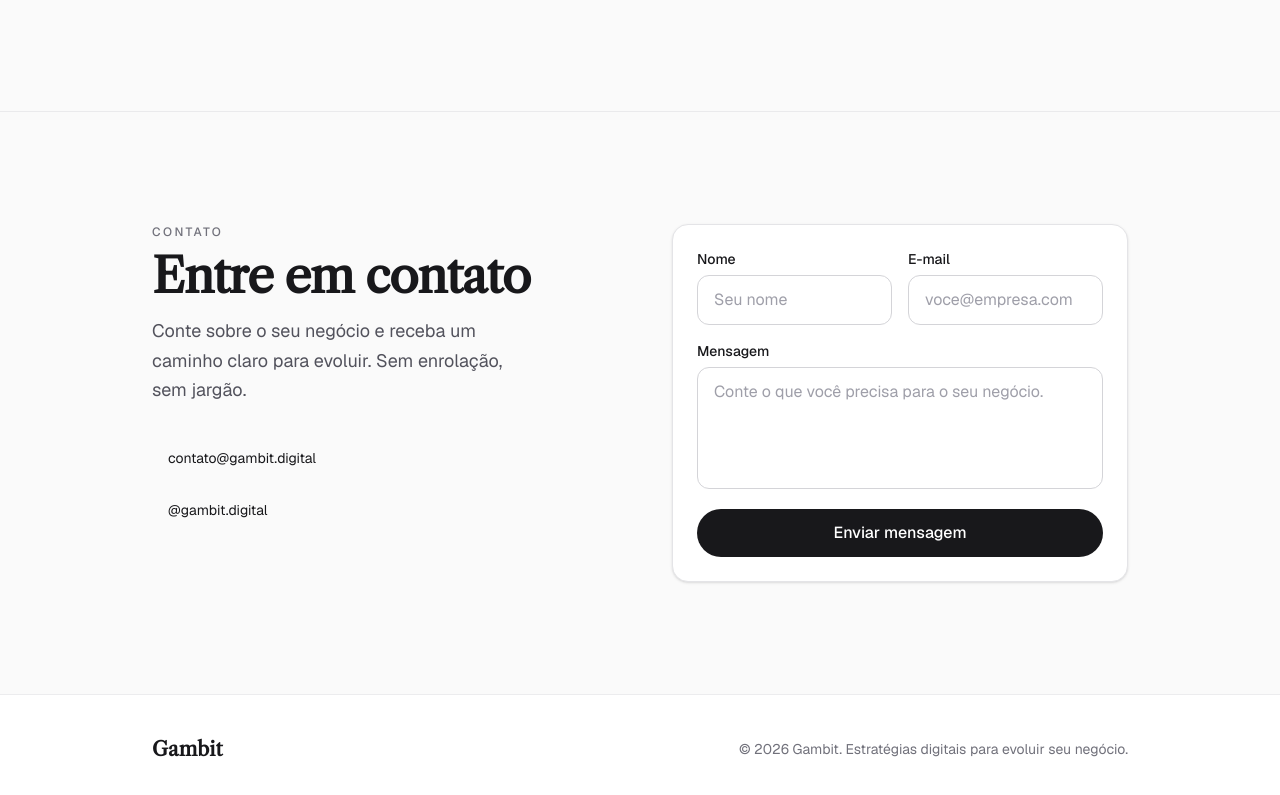
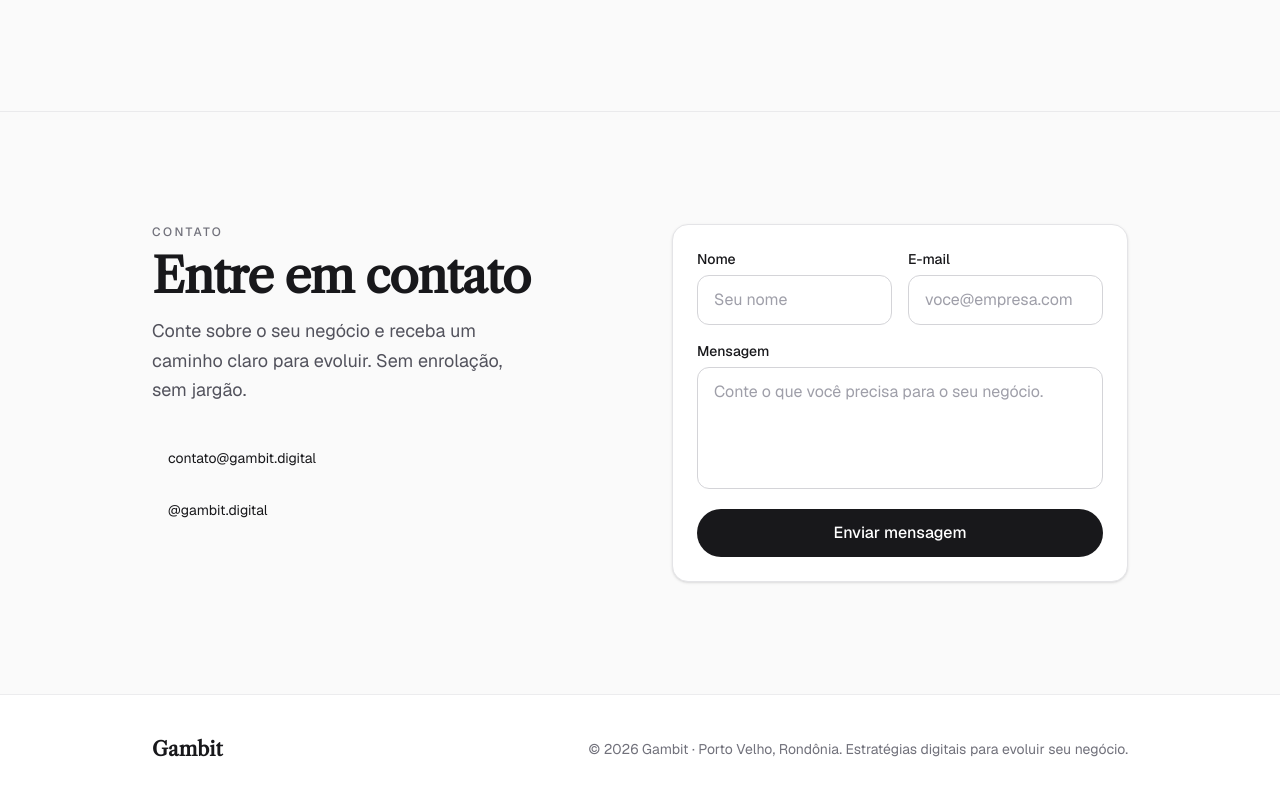
Before and after one commit to Rug-gieri/Timbag, a Next.js app: page / in a window 1280 px wide. Shown: the part 2952-3747 px from the top of the page. Built offline with nearby package versions, Linux system fonts and the light colour scheme.

Commit message:
rodapé: adiciona Porto Velho, Rondônia

```diff
--- a/app/page.tsx
+++ b/app/page.tsx
@@ -351,7 +351,10 @@ export default function Home() {
           <a href="#inicio" className="font-serif text-xl font-semibold text-zinc-900">
             Gambit
           </a>
-          <p>© 2026 Gambit. Estratégias digitais para evoluir seu negócio.</p>
+          <p>
+            © 2026 Gambit · Porto Velho, Rondônia. Estratégias digitais para
+            evoluir seu negócio.
+          </p>
         </div>
       </footer>
     </div>
```
